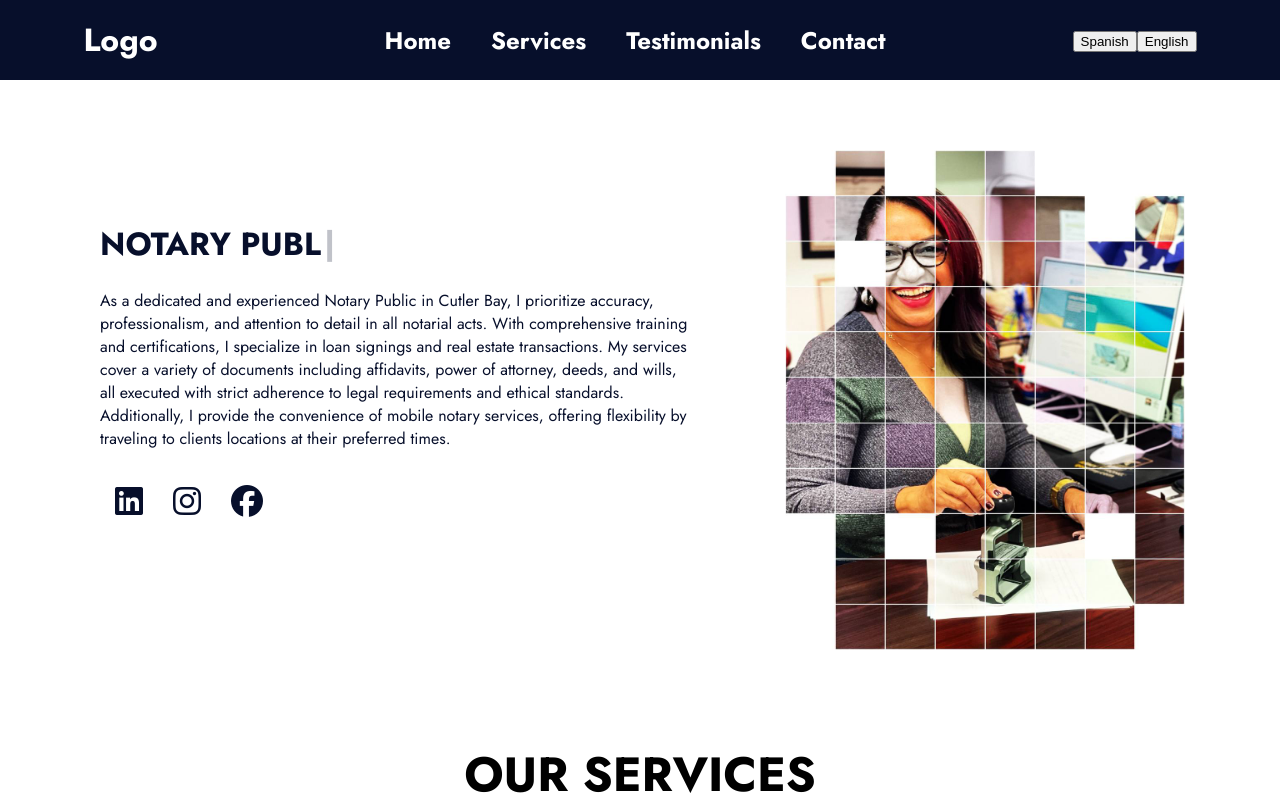
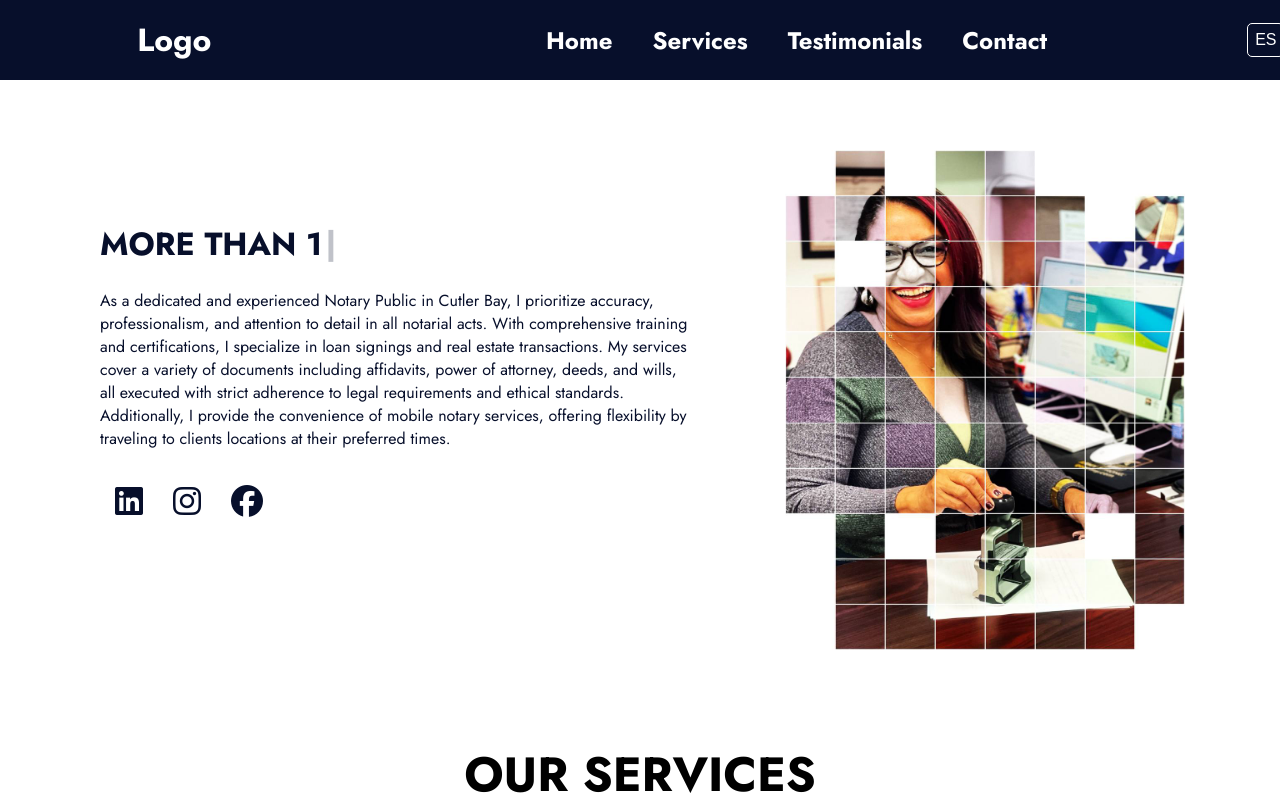
Before and after one commit to YemilR10s/notary-public-portafolio, a React (Vite) app: page / in a window 1280 px wide. Shown: the top 800 px of the page. Built offline with nearby package versions, Linux system fonts and the light colour scheme.

Commit message:
arregle el responsive, home, navbar, services

```diff
--- a/src/components/home/home.css
+++ b/src/components/home/home.css
@@ -25,11 +25,6 @@
     width: 400px;
     height: 500px;
     margin-top: 100px;
-   /*  mask-image: linear-gradient(
-        black 99%,
-        transparent
-    ); */
-    /* border: 5px solid var(--color5); */
 }
 
 .home-description .iconos{
@@ -109,7 +104,7 @@
     }
 
  }
- @media (max-width:600px) {
+ @media (max-width:769px) {
 
 
     .home-section .home-description p{
@@ -121,7 +116,7 @@
 
 
  }
- @media (max-width:400px) {
+ @media (max-width:426px) {
 
 
     .home-section .home-description p{
@@ -139,3 +134,23 @@
 
 
  }
+ @media (max-width:321px){
+    .home-section{
+        height: 900px;
+    }
+    .home-section .home-imagen img{
+        width: 250px;
+        height: 300px;
+
+    }
+    .home-section .home-imagen img{
+        margin-top: 0px;
+
+      }
+      .home-section .home-description h1{
+        font-size: 1em;
+     }
+     .home-section .home-description p{
+        font-size: 0.9rem;
+     }
+ }
--- a/src/components/home/home.jsx
+++ b/src/components/home/home.jsx
@@ -11,7 +11,7 @@ export const Home = () => {
   const {t} = useTranslation()
 
   const [texto] = useTypewriter({
-    words:[ t("notary")],
+    words:[ t("notary"), t("experience")],
     loop: [],
   })
   return (
--- a/src/components/locales/homeT/enHome.json
+++ b/src/components/locales/homeT/enHome.json
@@ -2,5 +2,7 @@
 {
     "description": "As a dedicated and experienced Notary Public in Cutler Bay, I prioritize accuracy, professionalism, and attention to detail in all notarial acts. With comprehensive training and certifications, I specialize in loan signings and real estate transactions. My services cover a variety of documents including affidavits, power of attorney, deeds, and wills, all executed with strict adherence to legal requirements and ethical standards. Additionally, I provide the convenience of mobile notary services, offering flexibility by traveling to clients locations at their preferred times.",
 
-    "notary": "NOTARY PUBLIC IN CUTLER BAY"
+    "notary": "NOTARY PUBLIC IN CUTLER BAY",
+    "experience": "MORE THAN 12 YEARS OF EXPERIENCE"
+
 }
--- a/src/components/locales/homeT/esHome.json
+++ b/src/components/locales/homeT/esHome.json
@@ -2,5 +2,6 @@
 {
     "description" : "Como notario público dedicado y experimentado en Cutler Bay, priorizo la precisión, el profesionalismo y la atención al detalle en todos los actos notariales. Con formación integral y certificaciones, me especializo en la firma de préstamos y transacciones inmobiliarias. Mis servicios cubren una variedad de documentos que incluyen declaraciones juradas, poderes, escrituras y testamentos, todos ejecutados con estricto cumplimiento de los requisitos legales y estándares éticos. Además, ofrezco la comodidad de los servicios notariales móviles, ofreciendo flexibilidad al viajar a las ubicaciones de los clientes en los horarios que prefieran.",
 
-    "notary": "NOTARIA PUBLICA EN CUTLER BAY"
+    "notary": "NOTARIA PUBLICA EN CUTLER BAY",
+    "experience": "MÁS DE 12 AÑOS DE EXPERIENCIA"
 }
--- a/src/components/navbar/navbar.css
+++ b/src/components/navbar/navbar.css
@@ -2,7 +2,7 @@
     position: fixed;
     width: 100%;
     height: 80px;
-    background-color: var(--color5);
+    background: var(--color5);
     display: flex;
     justify-content: space-around;
     align-items: center;
@@ -20,17 +20,43 @@
 
 }
 .navbar-container .items-container li a{
+    position: relative;
     margin: 20px;
     text-decoration: none;
     color: var(--color4);
     font-weight: bold;
     font-size: 1.5em;
-    border-bottom: 2px solid color(none);
+
 
 
 }
-.navbar-container .items-container li a:hover{
-    border-bottom: 3px solid white;
+.navbar-container .items-container li a::before{
+    content: "";
+    position: absolute;
+    width: 15px;
+    height: 2px;
+    bottom: -5px;
+    background: var(--color4);
+    opacity: 0;
+    transition: all 0.3s ease;
+
+}
+.navbar-container .items-container li a:hover::before{
+    width: 100%;
+    opacity: 1;
+}
+.navbar-container .items-container .idiomas{
+    position: relative;
+    right: -180px;
+}
+.navbar-container .items-container .idiomas button{
+    font-size: 1rem;
+    padding: 7px;
+    background: none;
+    color: var(--color4);
+    border: 1px solid var(--color4);
+    border-radius: 5px;
+    cursor: pointer;
 }
 .navbar-container .fa-bars{
     display: none;
@@ -66,7 +92,7 @@
     .navbar-container .items-container{
         position: absolute;
         width: 300px;
-        height: 500px;
+        height: 600px;
         display: flex;
         flex-direction: column;
         justify-content: space-around;
@@ -89,3 +115,18 @@
     }
 
 }
+@media (max-width: 1025px){
+    .navbar-container .items-container .idiomas{
+        position: relative;
+        right: -50px;
+    }
+}
+@media (max-width: 769px){
+
+}
+@media (max-width: 321px){
+    .navbar-container .items-container{
+        width: 250px;
+        height: 600px;
+    }
+}
--- a/src/components/navbar/navbar.jsx
+++ b/src/components/navbar/navbar.jsx
@@ -31,12 +31,12 @@ export const Navbar = () => {
         <li><a href="/">{t("services")}</a></li>
         <li><a href="/">{t("testimonials")}</a></li>
         <li><a href="/">{t("contact")}</a> </li>
+    <div className="idiomas">
+      <button onClick={() => changeLanguage('es')}>ES</button>
+      <button onClick={() => changeLanguage('en')}>EN</button>
+    </div>
     </ul>
 
-    <div className="idiomas">
-      <button onClick={() => changeLanguage('es')}>Spanish</button>
-      <button onClick={() => changeLanguage('en')}>English</button>
-    </div>
 
      <i onClick={toggleMenu} className={showMenu ? "fa-solid fa-xmark" :"fa-solid fa-bars"}></i>
 
--- a/src/components/services/services.css
+++ b/src/components/services/services.css
@@ -42,11 +42,51 @@
 
     }
 }
-@media (max-width: 600px) {
+@media (max-width: 769px) {
     .services-content{
-        grid-template-columns: auto ;
         gap: 40px;
 
+    }
+    .services-content .caja{
+        width: 200px;
+        height: 200px;
+    }
+    .services-section{
+        height: 1000px;
 
     }
 }
+@media (max-width: 426px){
+    .services-section{
+        height: 800px;
+
+    }
+    .services-section h2{
+        font-size: 2em;
+        margin-bottom: 80px;
+    }
+    .services-content{
+        gap: 30px;
+
+    }
+    .services-content .caja h3{
+        font-size: 1.2em;
+    }
+}
+@media (max-width: 376px){
+    .services-section{
+        height: 1500px;
+
+    }
+    .services-section h2{
+        font-size: 1.5em;
+
+    }
+    .services-content .caja h3{
+        font-size: 1.2em;
+    }
+    .services-content{
+        grid-template-columns: auto ;
+
+    }
+}
```
Also changed, not shown: src/components/services/services.jsx (line endings or trailing spaces).
